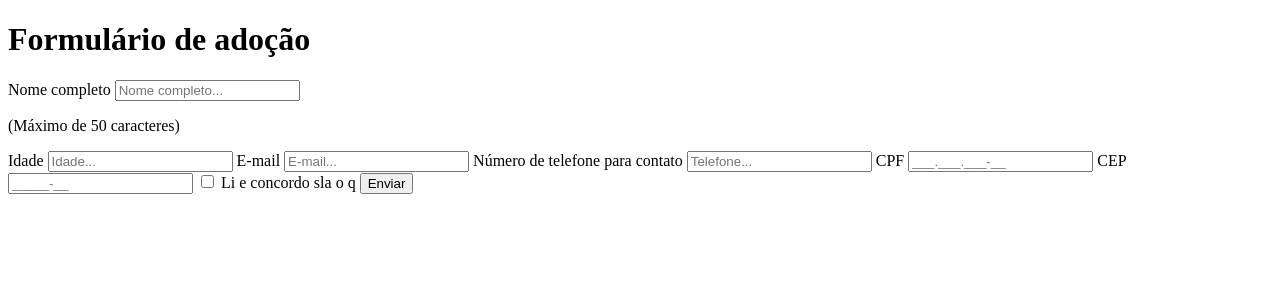
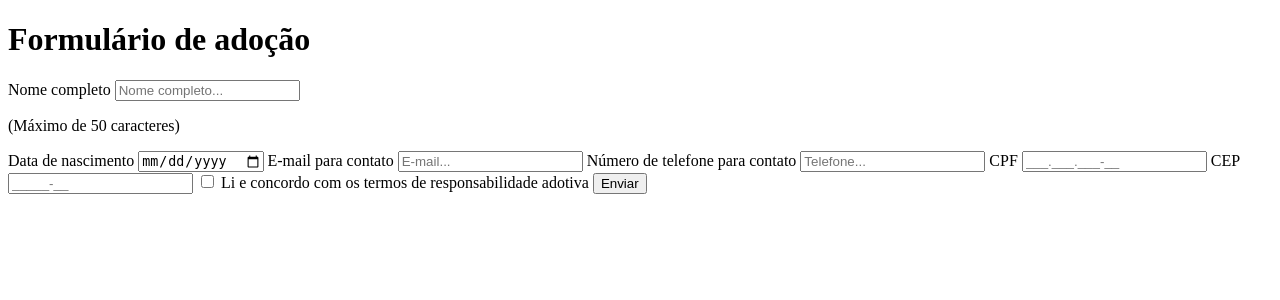
Before and after one commit to Bewwwy/TCC, a PHP site: page /pages/form_adocao.php?id=1 in a window 1280 px wide. Shown: the top 300 px of the page. Run offline with PHP 8.4, Linux system fonts and the light colour scheme; some libraries are stand-ins or nearby versions.

Commit message:
formulário de adoção

```diff
--- a/site/banco/adocao/f_contr.php
+++ b/site/banco/adocao/f_contr.php
@@ -4,8 +4,8 @@ declare(strict_types=1);
 
 
 // Checa se os campos estão vazios
-function is_input_empty(string $nome, int $idade, string $email, int $numero, int $cpf, int $cep, bool $check) {
-    if (empty($nome) || empty($idade) || empty($email) || empty($numero) || empty($cpf) || empty($cep) || isset($check)) {
+function is_input_empty(string $nome, string $email, string $idade, int $cpf, int $cep, int $numero, bool $check) {
+    if (empty($nome) || empty($email) || empty($idade) || empty($cpf) || empty($cep) || empty($numero) || isset($check)) {
         return true;
     } else {
         return false;
--- a/site/banco/adocao/f_view.php
+++ b/site/banco/adocao/f_view.php
@@ -16,7 +16,7 @@ function check_erros_formulario() {
 
         unset($_SESSION['erros_formulario']);
     } else if (isset($_GET["send"]) && $_GET["send"] === "success") {
-        echo '<p class="form-success">AAAAAAA!</p>';
+        echo '<p class="form-success">Pedido de adoção enviado com sucesso!</p>';
         echo '<a href="../../../pages/CRUDanimais.php"><button>Voltar</button></a>';
     }
 
--- a/site/banco/banco.sql
+++ b/site/banco/banco.sql
@@ -37,7 +37,7 @@ CREATE TABLE tb_forms (
     idade INT(3) NOT NULL,
     CPF VARCHAR(10) NOT NULL,
     CEP INT(8) NOT NULL,
-    email VARCHAR(50) NOT NULL,
+    email VARCHAR(80) NOT NULL,
     numero VARCHAR(15) NOT NULL,
     PRIMARY KEY (ID_form),
     FOREIGN KEY (ID_pet) REFERENCES tb_animal (ID_pet) ON DELETE RESTRICT
@@ -46,7 +46,7 @@ CREATE TABLE tb_forms (
 CREATE TABLE tb_msg (
     ID_msg INT(3) NOT NULL AUTO_INCREMENT,
     nome_completo VARCHAR(50) NOT NULL,
-    email VARCHAR(50) NOT NULL,
+    email VARCHAR(80) NOT NULL,
     msg VARCHAR(700) NOT NULL,
     PRIMARY KEY (ID_msg)
 );
--- a/site/pages/form_adocao.php
+++ b/site/pages/form_adocao.php
@@ -28,10 +28,10 @@ $id = $_GET['id']
         <input type="text" name="nome" id="ip1" placeholder="Nome completo...">
         <p>&#40;Máximo de 50 caracteres&#41;</p>
 
-        <label id="p1">Idade</label>
-        <input type="number" name="idade" id="ip2" placeholder="Idade...">
+        <label id="p1">Data de nascimento</label>
+        <input type="date" name="idade" id="ip2" placeholder="Idade...">
 
-        <label id="p2">E-mail</label>
+        <label id="p2">E-mail para contato</label>
         <input type="email" name="email" id="ip3" placeholder="E-mail...">
 
         <label id="p2">Número de telefone para contato</label>
@@ -44,7 +44,7 @@ $id = $_GET['id']
         <input type="text" name="cep" id="ip6" onkeypress="$(this).mask('00.000-000')" placeholder="_____-__">
 
         <input type="checkbox" name="check" id="ip7" required>
-        <label id="p2">Li e concordo sla o q</label>
+        <label id="p2">Li e concordo com os termos de responsabilidade adotiva</label>
 
         <input type="submit" value="Enviar" id="btn">
 
```
Also changed, not shown: site/banco/adocao/f_adocaohandler.php (+4 -3 lines).
